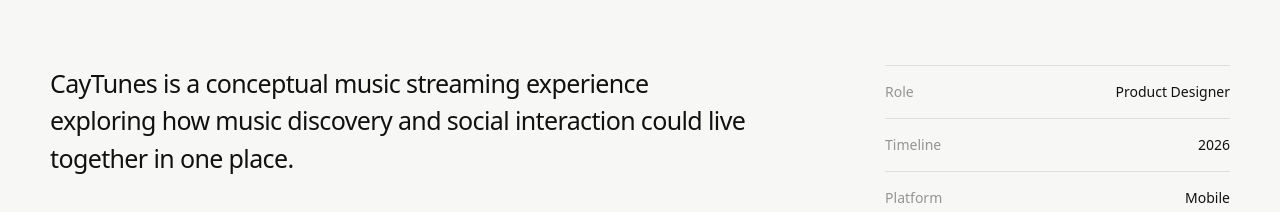
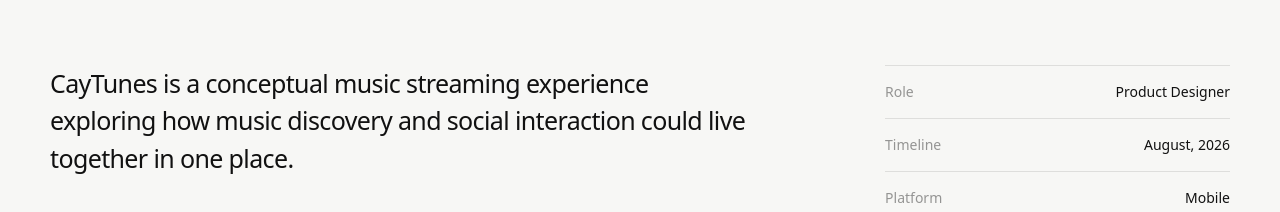
Before and after one commit to mayank-sharma09/mayankdadhich09, a Next.js app: page /design/caytunes in a window 1280 px wide. Shown: the part 1880-2092 px from the top of the page. Built offline with nearby package versions, Linux system fonts and the light colour scheme.

Commit message:
ui changes

```diff
--- a/src/app/design/caytunes/page.jsx
+++ b/src/app/design/caytunes/page.jsx
@@ -281,7 +281,7 @@
 
               <InfoRow
                 label="Timeline"
-                value="2026"
+                value="August, 2026"
               />
 
               <InfoRow
```
